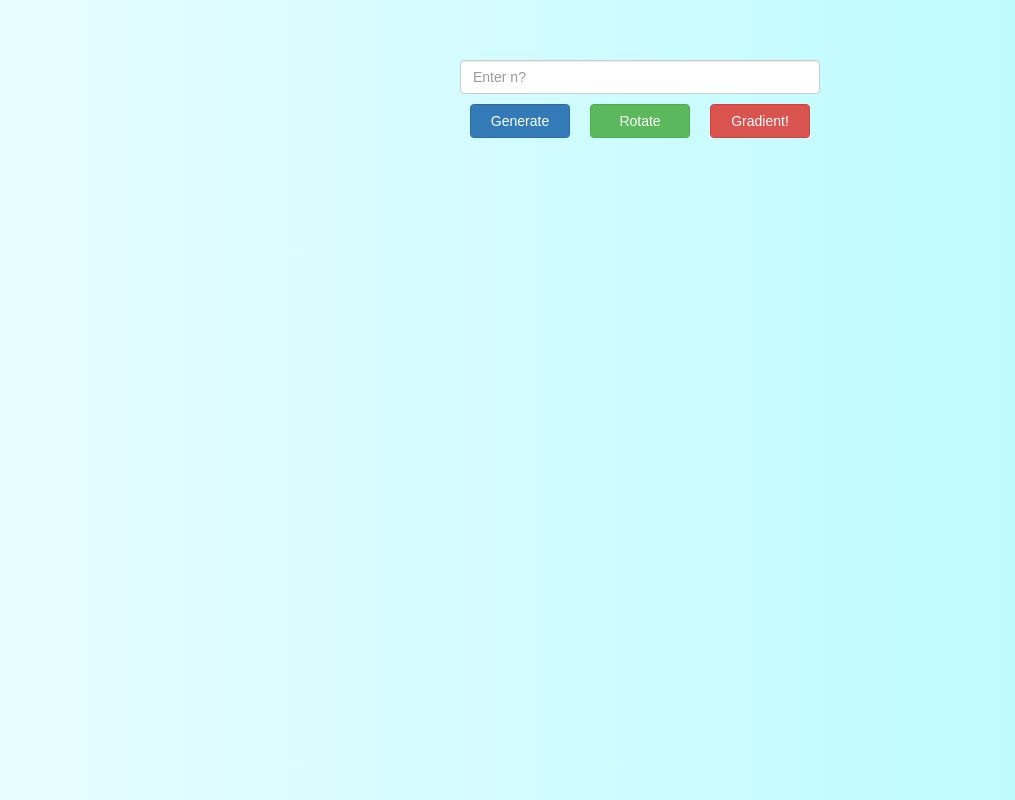
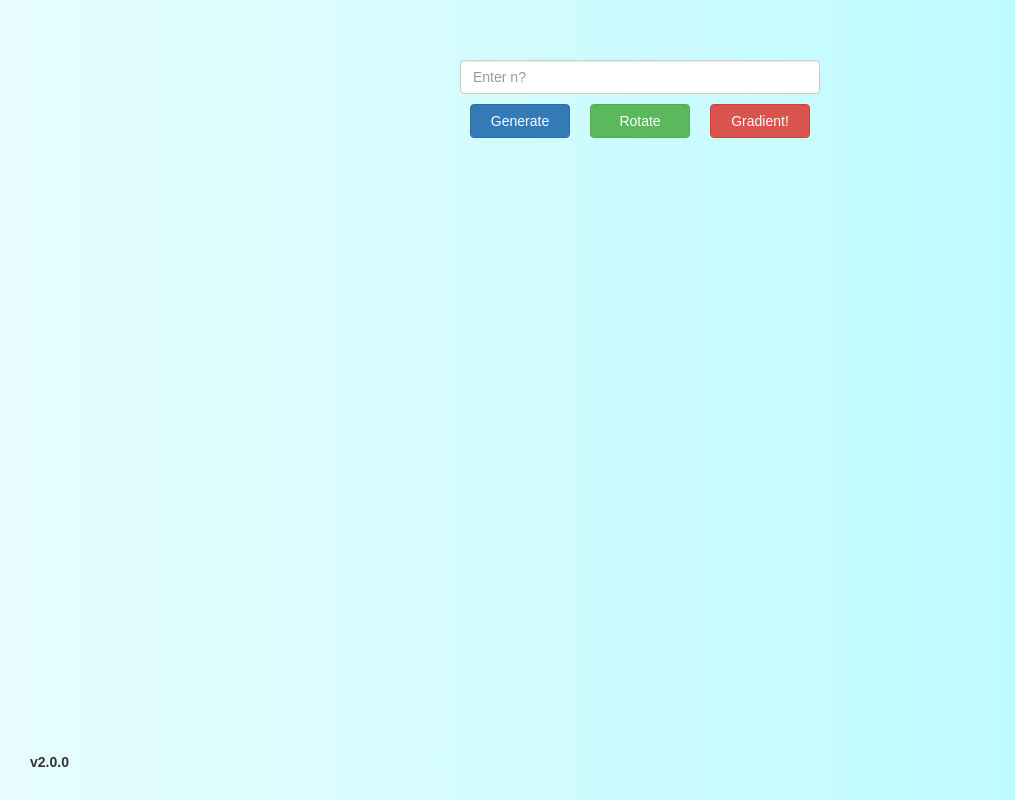
Before and after one commit to ppppbn/react-pascal-triangle, a React (Create React App) app: page / in a window 1280 px wide. Shown: the whole page, without its empty margins (0-1015 px from the left). Built offline with nearby package versions, Linux system fonts and the light colour scheme.

Commit message:
Add version

```diff
--- a/public/index.html
+++ b/public/index.html
@@ -1,5 +1,5 @@
 <!DOCTYPE html>
-<html lang="en">
+<html lang="en" version="2.0.0">
   <head>
     <meta charset="utf-8">
     <meta name="viewport" content="width=device-width, initial-scale=1, shrink-to-fit=no">
--- a/src/App.css
+++ b/src/App.css
@@ -234,3 +234,13 @@ input::-webkit-inner-spin-button {
   background: linear-gradient(to right, #6A82FB, #FC5C7D); /* W3C, IE 10+/ Edge, Firefox 16+, Chrome 26+, Opera 12+, Safari 7+ */
   color : white;
 }
+
+.version-container {
+  position: absolute;
+  bottom: 20px;
+  left: 30px;
+}
+
+.version-container h5 {
+  font-weight: bold;
+}
--- a/src/App.js
+++ b/src/App.js
@@ -37,9 +37,9 @@ class App extends Component {
   factorial = (number) => number >= 0 ? (number !== 0 ? number * this.factorial(number - 1) : 1) : -1 ;
 
   rotate = () => {
-    this.state.exponent ? this.setState({
+    this.setState({
       screen : this.state.screen === 4 ? 1 : this.state.screen + 1
-    }) : 0;
+    });
   }
 
   toggleGradient = () => {
@@ -104,7 +104,10 @@ class App extends Component {
         </div>
         <div className={"text-center triangle-container" + screenClass}>
           {lists}
-      </div>
+        </div>
+        <div className="version-container hidden-xs">
+          <h5>v2.0.0</h5>
+        </div>
      </div>
     )
   }
```
